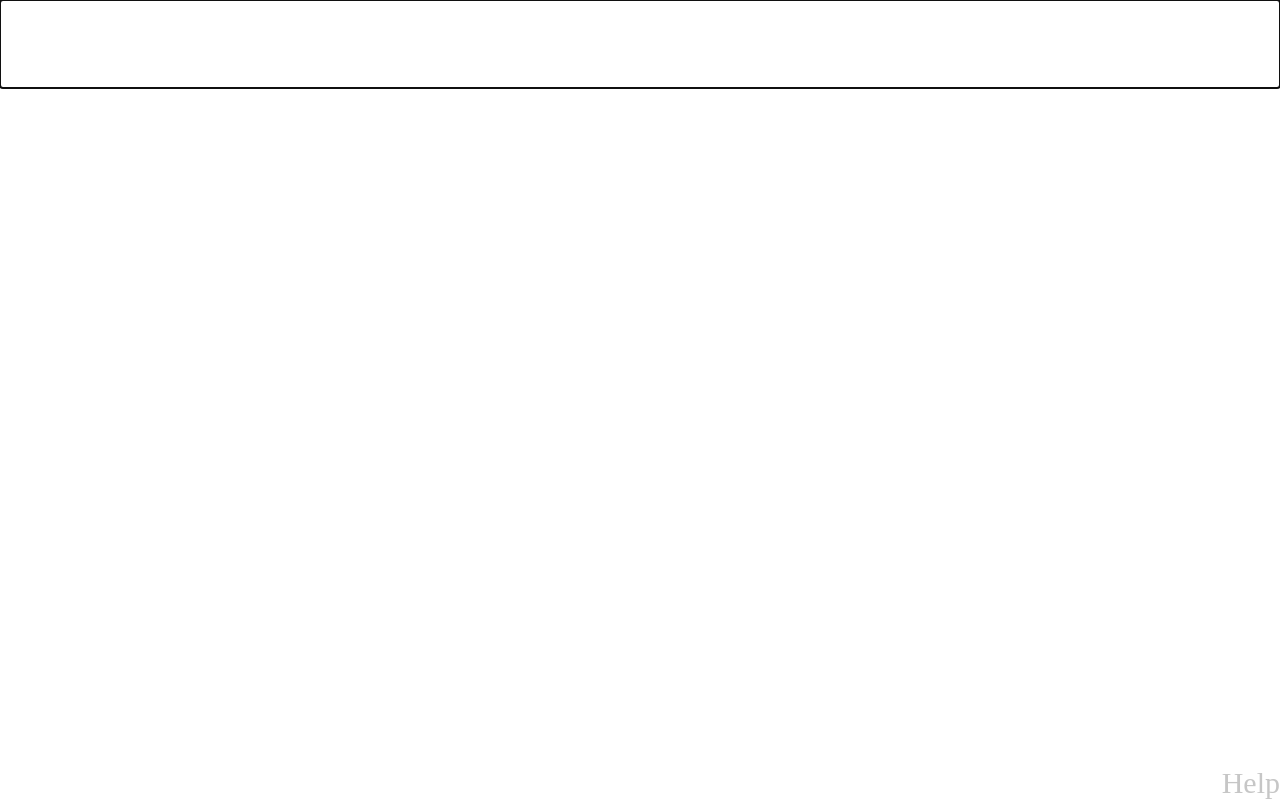
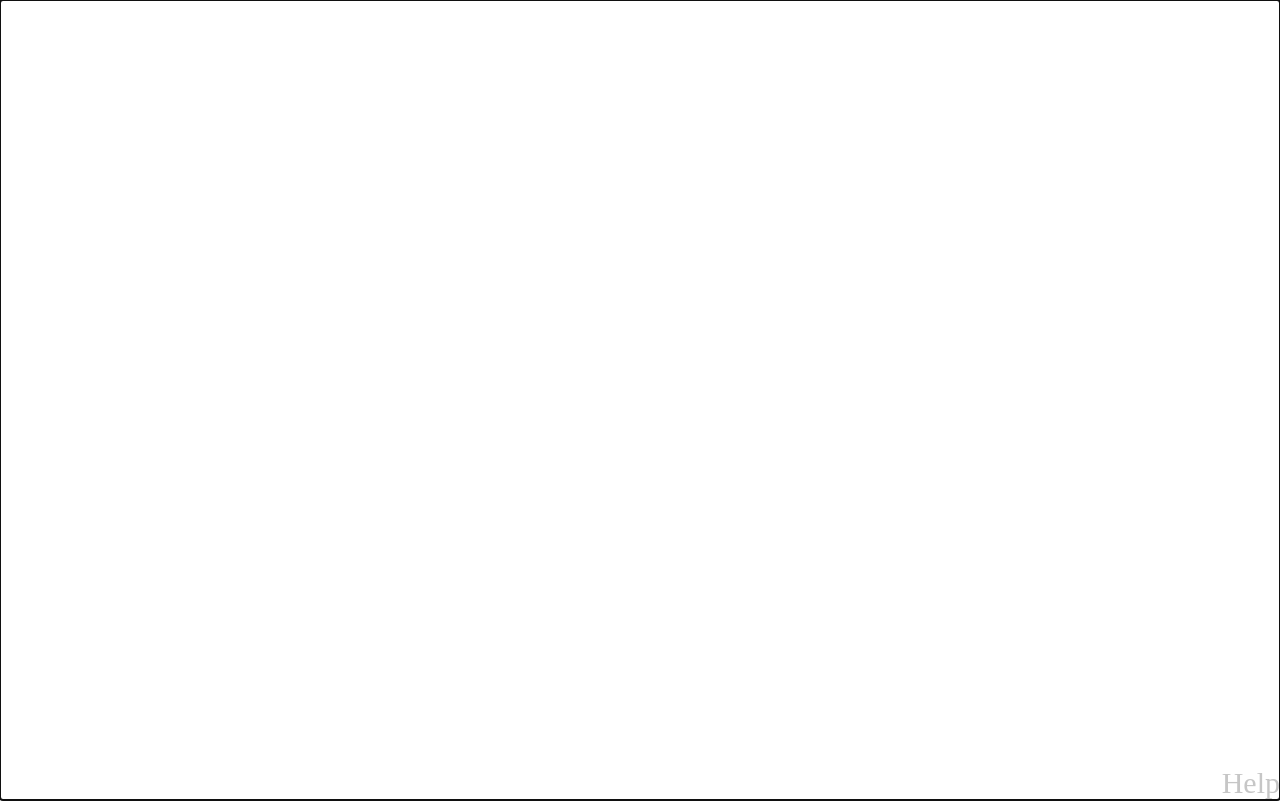
Before and after one commit to VFDan/notepad, a plain HTML site: page index.html in a window 1280 px wide. Drawn offline with Linux system fonts and the light colour scheme.

Commit message:
Update styles.css
Fix textarea not being full page height

```diff
--- a/styles.css
+++ b/styles.css
@@ -1,6 +1,6 @@
 #textarea {
-  width: 100%;
-  height: 100%;
+  width: 100vw!important;
+  height: 100vh!important;
   border: 0;
   font-size: 35px;
   font-family: 'Source Code Pro', monospace;
@@ -9,8 +9,8 @@
 body, textarea {
   margin: 0;
   padding: 0;
-  width: 100%!important;
-  height: 100%!important;
+  width: 100%;
+  height: 100%;
 }
 #help {
   font-size: 30px;
```
